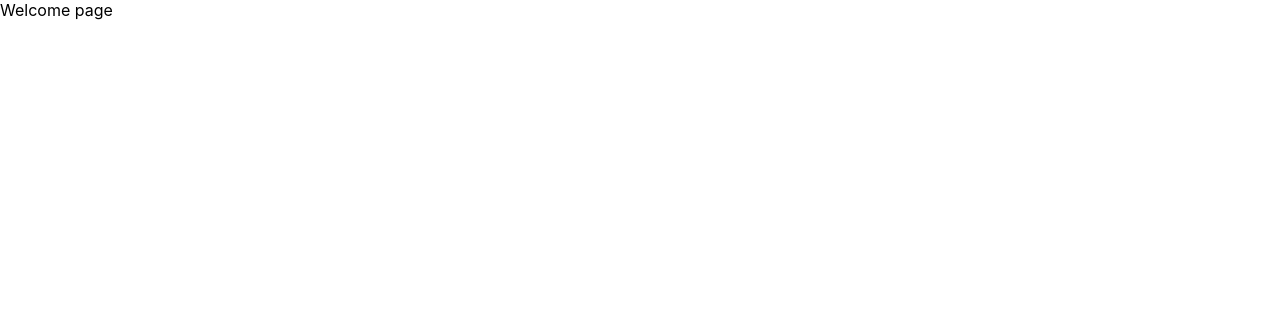
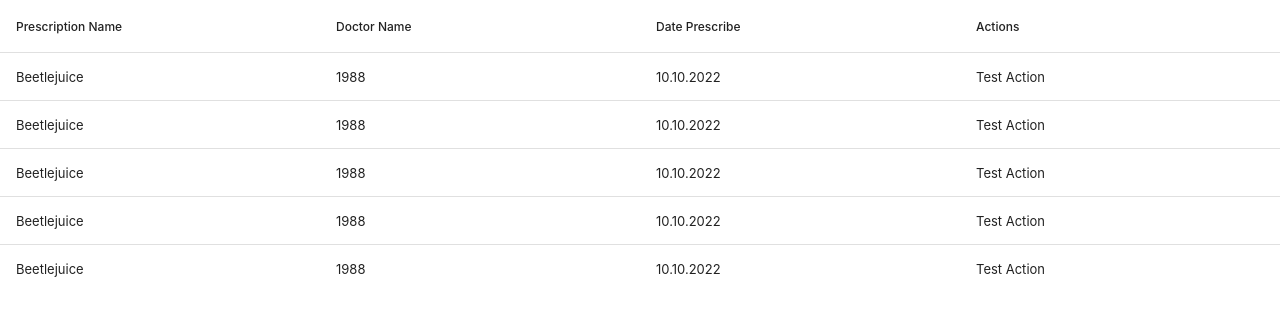
Before and after one commit to shaznan123/reactjs-redux-typescript, a React (Create React App) app: page / in a window 1280 px wide. Shown: the top 316 px of the page. Built offline with nearby package versions, Linux system fonts and the light colour scheme.

Commit message:
Initiate basic table layout

```diff
--- /dev/null
+++ b/src/Component/Common/Table/index.tsx
@@ -0,0 +1,70 @@
+import DataTable from "react-data-table-component";
+import React from "react";
+
+const Table = () => {
+  const columns = [
+    {
+      name: "Prescription Name",
+      selector: (row: any) =>
+        row.prescriptionName,
+    },
+    {
+      name: "Doctor Name",
+      selector: (row: any) => row.doctorName,
+    },
+    {
+      name: "Date Prescribe",
+      selector: (row: any) => row.datePrescribed,
+    },
+    {
+      name: "Actions",
+      selector: (row: any) => row.actions,
+    },
+  ];
+
+  const data = [
+    {
+      id: 1,
+      prescriptionName: "Beetlejuice",
+      doctorName: "1988",
+      datePrescribed: "10.10.2022",
+      actions: "Test Action",
+    },
+    {
+      id: 2,
+      prescriptionName: "Beetlejuice",
+      doctorName: "1988",
+      datePrescribed: "10.10.2022",
+      actions: "Test Action",
+    },
+    {
+      id: 3,
+      prescriptionName: "Beetlejuice",
+      doctorName: "1988",
+      datePrescribed: "10.10.2022",
+      actions: "Test Action",
+    },
+    {
+      id: 4,
+      prescriptionName: "Beetlejuice",
+      doctorName: "1988",
+      datePrescribed: "10.10.2022",
+      actions: "Test Action",
+    },
+    {
+      id: 5,
+      prescriptionName: "Beetlejuice",
+      doctorName: "1988",
+      datePrescribed: "10.10.2022",
+      actions: "Test Action",
+    },
+  ];
+
+  return (
+    <>
+      <DataTable columns={columns} data={data} />
+    </>
+  );
+};
+
+export default Table;
--- a/src/Routes/index.tsx
+++ b/src/Routes/index.tsx
@@ -1,16 +1,38 @@
-import { Navigate, Route, Routes } from "react-router-dom";
+import {
+  Navigate,
+  Route,
+  Routes,
+} from "react-router-dom";
 import ProtectedRoute from "./ProtectedRoute";
+import Table from "../Component/Common/Table";
+
+//R&D
+const RenderResearchComponent = () => (
+  <>
+    <Table />
+  </>
+);
 
 const RoutesList = () => (
   <Routes>
-    <Route path="/" element={<>Welcome page</>} />
+    <Route
+      path="/"
+      element={<RenderResearchComponent />}
+    />
     <Route path="/login" element={<>login</>} />
     <Route
       path="dashboard"
-      element={<ProtectedRoute outlet={<>dashboard</>} />}
+      element={
+        <ProtectedRoute outlet={<>dashboard</>} />
+      }
     />
     <Route path="/404" element={<>404</>} />
-    <Route path={"*"} element={<Navigate to={{ pathname: "/404" }} />} />
+    <Route
+      path={"*"}
+      element={
+        <Navigate to={{ pathname: "/404" }} />
+      }
+    />
   </Routes>
 );
 
```
Also changed, not shown: src/Component/README.old.md (deleted, +0 -1 lines).
